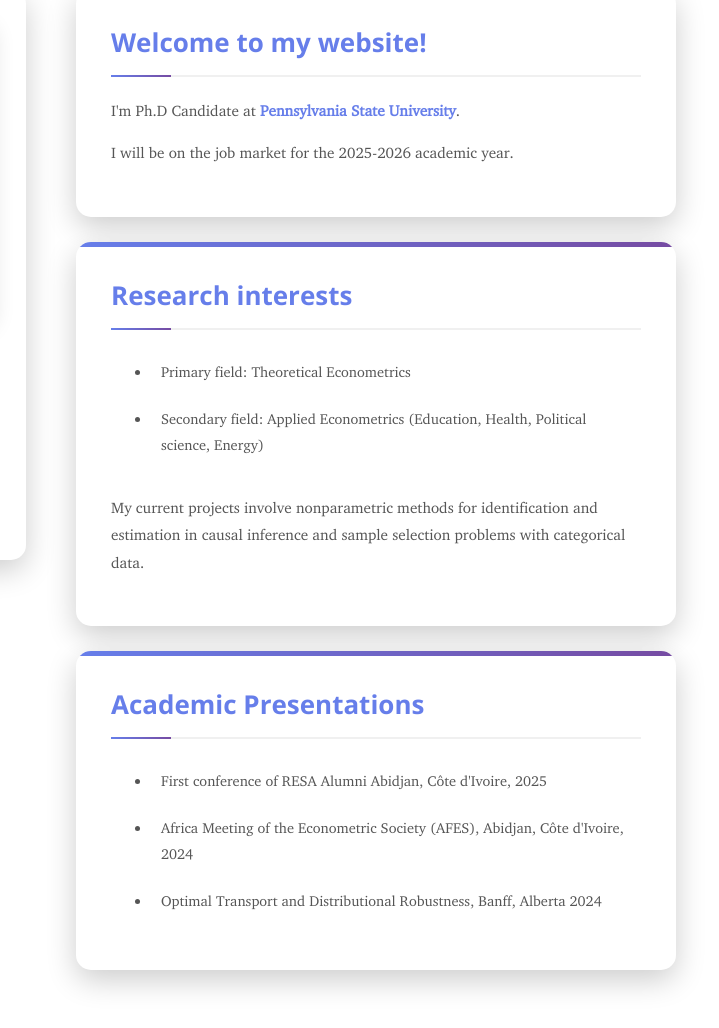
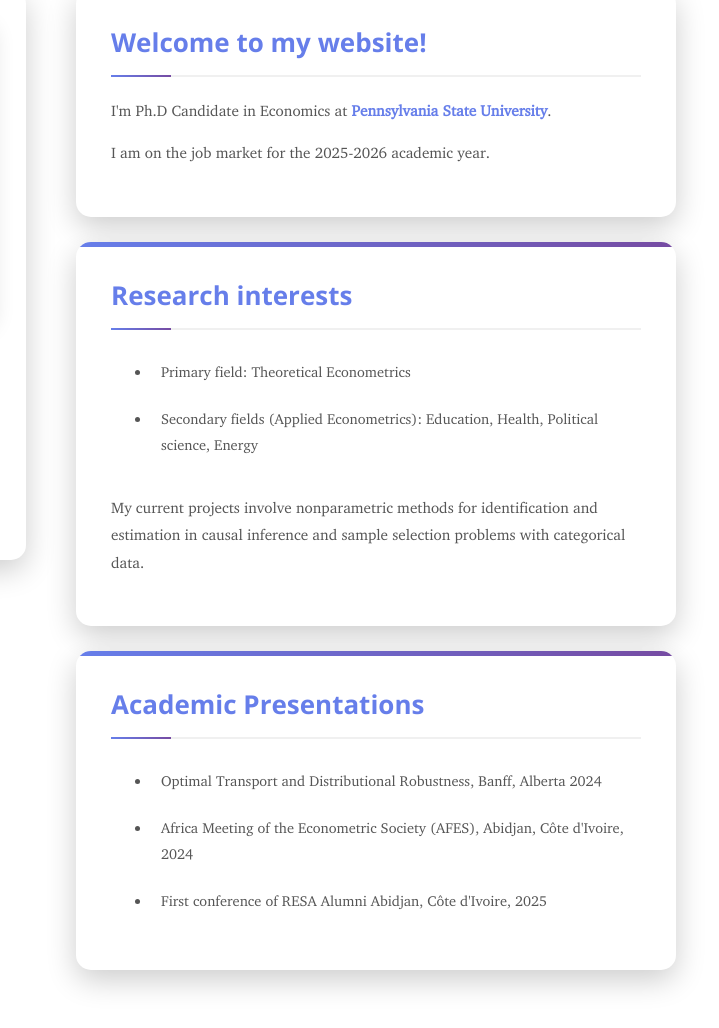
Before and after one commit to onilboussim/onilboussim.github.io, a plain HTML site: page index.html in a window 1280 px wide. Shown: the part 200-1228 px from the top of the page, 344-1063 px from the left. Drawn offline with nearby package versions, Linux system fonts and the light colour scheme.

Commit message:
Update index.html

```diff
--- a/index.html
+++ b/index.html
@@ -57,10 +57,10 @@
                 <section>
                     <h2>Welcome to my website!</h2>
                     <p>
-                        I'm Ph.D Candidate at <a href="https://econ.la.psu.edu/">Pennsylvania State University</a>.
+                        I'm Ph.D Candidate in Economics at <a href="https://econ.la.psu.edu/">Pennsylvania State University</a>.
                     </p>
                     <p>
-                        I will be on the job market for the 2025-2026 academic year.
+                        I am on the job market for the 2025-2026 academic year.
                     </p>
                 </section>
 
@@ -68,7 +68,7 @@
                     <h2>Research interests</h2>
                     <ul>
                         <li>Primary field: Theoretical Econometrics</li>
-                        <li>Secondary field: Applied Econometrics (Education, Health, Political science, Energy)</li>
+                        <li>Secondary fields (Applied Econometrics): Education, Health, Political science, Energy</li>
                     </ul>
                     <p>
                         My current projects involve nonparametric methods for identification and estimation in causal inference and sample selection problems with categorical data.
@@ -77,10 +77,9 @@
 
                 <section>
                     <h2>Academic Presentations</h2>
-                    <ul>
+                    <ul><li>Optimal Transport and Distributional Robustness, Banff, Alberta 2024</li>
+                        <li>Africa Meeting of the Econometric Society (AFES), Abidjan, Côte d'Ivoire, 2024</li>
                         <li>First conference of RESA Alumni Abidjan, Côte d'Ivoire, 2025</li>
-                        <li>Africa Meeting of the Econometric Society (AFES), Abidjan, Côte d'Ivoire, 2024</li>
-                        <li>Optimal Transport and Distributional Robustness, Banff, Alberta 2024</li>
                     </ul>
                 </section>
             </div>
```
